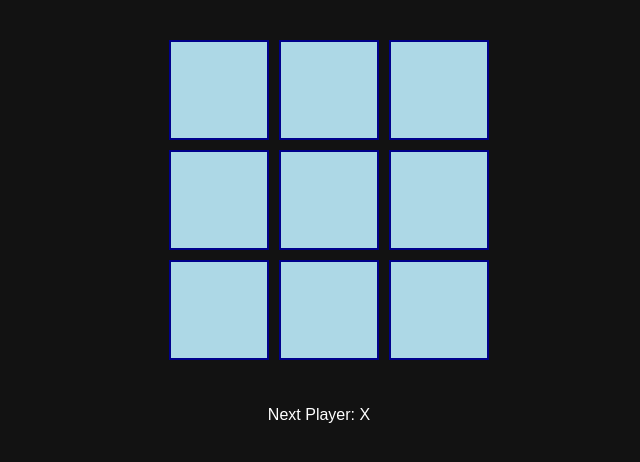
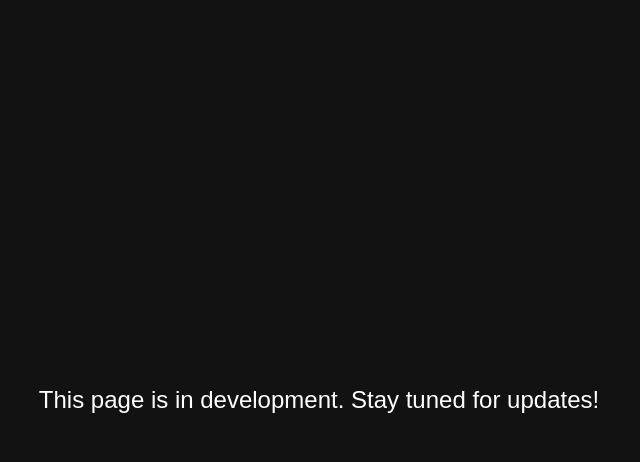
Before and after one commit to Architv27/new-website, a React (Create React App) app: page /random in a window 1280 px wide. Shown: the top 462 px of the page, without its empty margins (321-961 px from the left). Built offline with nearby package versions, Linux system fonts and the light colour scheme.

Commit message:
Random page in development

```diff
--- a/src/Random.jsx
+++ b/src/Random.jsx
@@ -1,66 +1,88 @@
-import React, { useState } from 'react';
-import Board from './components/Board';
+// import React, { useState } from 'react';
+// import Board from './components/Board';
 
-const Game = () => {
-  const [board, setBoard] = useState(Array(9).fill(null));
-  const [xIsNext, setXIsNext] = useState(true);
+// const Game = () => {
+//   const [board, setBoard] = useState(Array(9).fill(null));
+//   const [xIsNext, setXIsNext] = useState(true);
 
-  const handleClick = (index) => {
-    const newBoard = [...board];
-    if (calculateWinner(newBoard) || newBoard[index]) return;
-    newBoard[index] = xIsNext ? 'X' : 'O';
-    setBoard(newBoard);
-    setXIsNext(!xIsNext);
-  };
+//   const handleClick = (index) => {
+//     const newBoard = [...board];
+//     if (calculateWinner(newBoard) || newBoard[index]) return;
+//     newBoard[index] = xIsNext ? 'X' : 'O';
+//     setBoard(newBoard);
+//     setXIsNext(!xIsNext);
+//   };
 
-  const calculateWinner = (squares) => {
-    const lines = [
-      [0, 1, 2],
-      [3, 4, 5],
-      [6, 7, 8],
-      [0, 3, 6],
-      [1, 4, 7],
-      [2, 5, 8],
-      [0, 4, 8],
-      [2, 4, 6],
-    ];
-    for (let i = 0; i < lines.length; i++) {
-        const [a, b, c] = lines[i];
-        if (squares[a] && squares[a] === squares[b] && squares[a] === squares[c]) {
-          return { winner: squares[a], line: lines[i] };
-        }
-      }
-      return null;
-  };
+//   const calculateWinner = (squares) => {
+//     const lines = [
+//       [0, 1, 2],
+//       [3, 4, 5],
+//       [6, 7, 8],
+//       [0, 3, 6],
+//       [1, 4, 7],
+//       [2, 5, 8],
+//       [0, 4, 8],
+//       [2, 4, 6],
+//     ];
+//     for (let i = 0; i < lines.length; i++) {
+//         const [a, b, c] = lines[i];
+//         if (squares[a] && squares[a] === squares[b] && squares[a] === squares[c]) {
+//           return { winner: squares[a], line: lines[i] };
+//         }
+//       }
+//       return null;
+//   };
 
-  const lineStyle = {
-    position: 'absolute',
-    /* Other styles based on the winning line (width, height, rotation, etc.) */
-  };
+//   const lineStyle = {
+//     position: 'absolute',
+//     /* Other styles based on the winning line (width, height, rotation, etc.) */
+//   };
 
 
-  const winner = calculateWinner(board);
+//   const winner = calculateWinner(board);
 
-  const gameStyle = {
+//   const gameStyle = {
+//     display: 'flex',
+//     flexDirection: 'column',
+//     alignItems: 'center',
+//     marginTop: '20px',
+//   };
+
+//   const infoStyle = {
+//     marginTop: '10px',
+//   };
+
+//   return (
+//     <div style={gameStyle}>
+//       <Board squares={board} onClick={handleClick} />
+//       <div style={infoStyle}>
+//         <p>{winner ? `Winner: ${winner}` : `Next Player: ${xIsNext ? 'X' : 'O'}`}</p>
+//         {/* Reset button or other controls */}
+//       </div>
+//     </div>
+//   );
+// };
+
+// export default Game;
+import React from 'react';
+
+const DevelopmentPage = () => {
+  const pageStyle = {
     display: 'flex',
-    flexDirection: 'column',
+    justifyContent: 'center',
     alignItems: 'center',
-    marginTop: '20px',
-  };
-
-  const infoStyle = {
-    marginTop: '10px',
+    height: '100vh',  // Adjust the height as per your layout needs
+    backgroundColor: '#121212', // Background color
+    color: '#FFF', // Text color
+    fontSize: '24px', // Adjust font size as needed
+    fontFamily: 'Arial, sans-serif', // Choose your preferred font
   };
 
   return (
-    <div style={gameStyle}>
-      <Board squares={board} onClick={handleClick} />
-      <div style={infoStyle}>
-        <p>{winner ? `Winner: ${winner}` : `Next Player: ${xIsNext ? 'X' : 'O'}`}</p>
-        {/* Reset button or other controls */}
-      </div>
+    <div style={pageStyle}>
+      <p>This page is in development. Stay tuned for updates!</p>
     </div>
   );
 };
 
-export default Game;
+export default DevelopmentPage;
```
